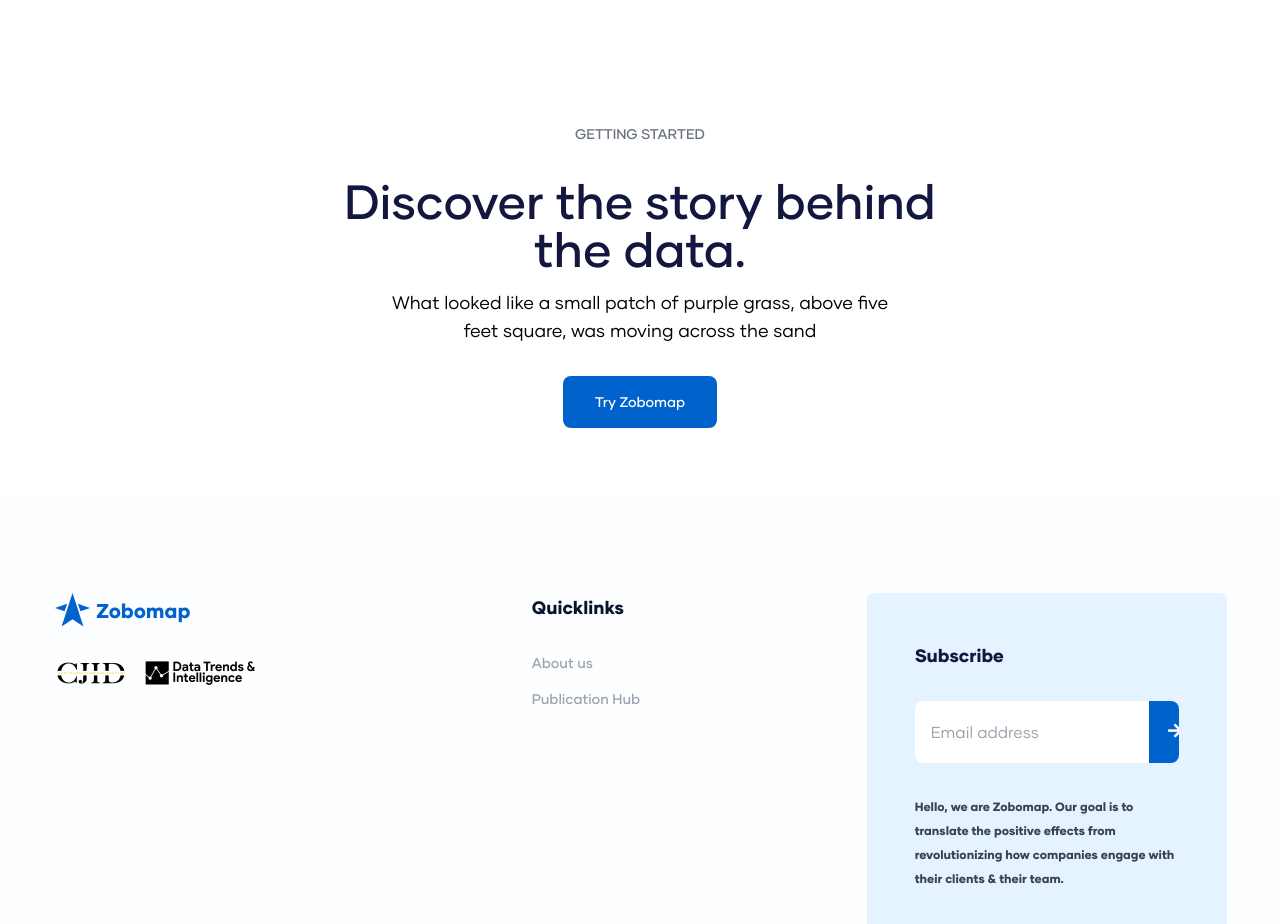
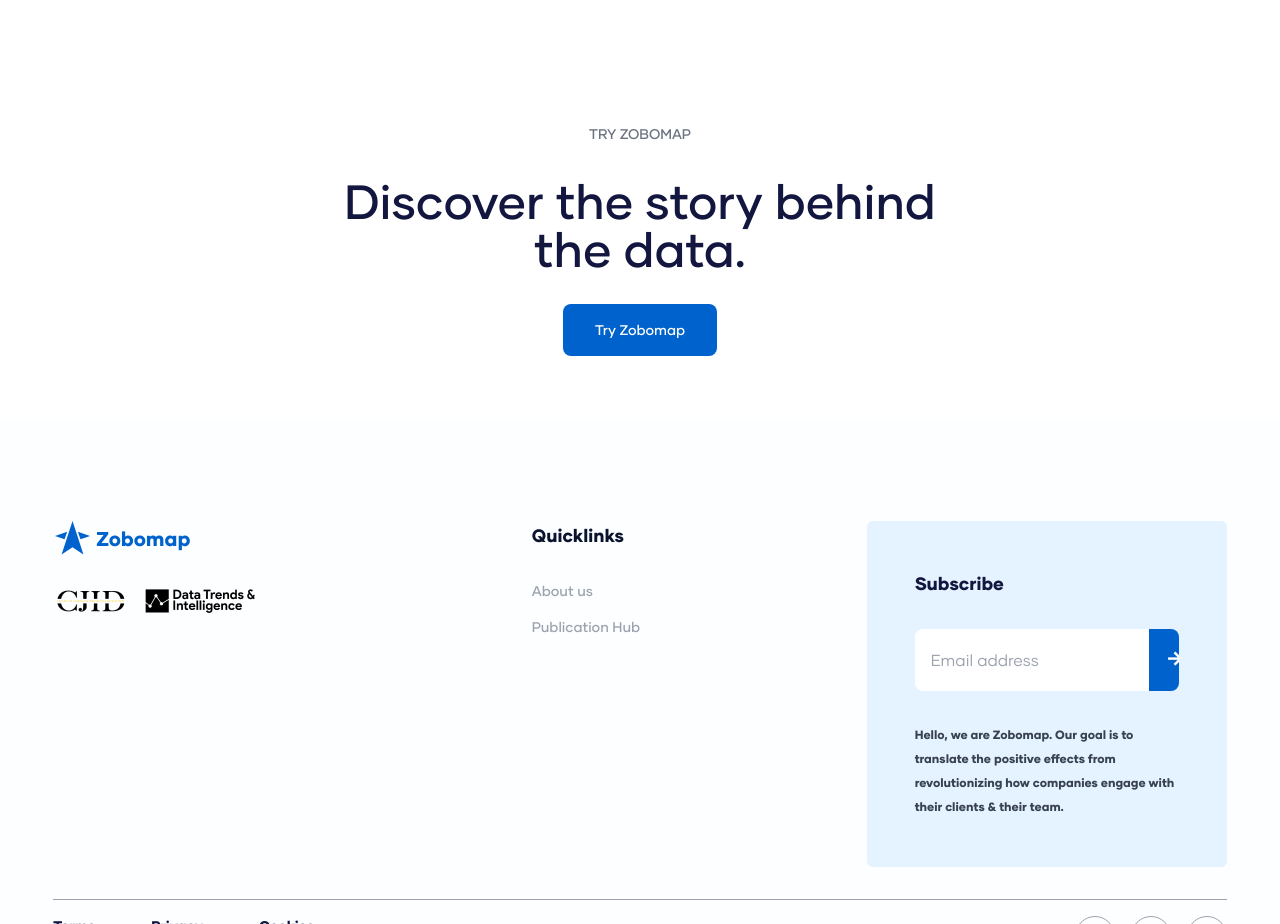
Before and after one commit to Theo-flux/gosi, a React (Vite) app: page / in a window 1280 px wide. Shown: the part 1460-2384 px from the top of the page. Built offline with nearby package versions, Linux system fonts and the light colour scheme.

Commit message:
discover component fix

```diff
--- a/src/components/home/Discover.jsx
+++ b/src/components/home/Discover.jsx
@@ -5,9 +5,8 @@ function Discover(){
         <Section className="">
             <Div className="">
                 <div className="font-gilmer flex flex-col justify-center items-center">
-                    <SmallText className="mb-8">GETTING STARTED</SmallText>
-                    <Title className="text-center mb-4 w-full md:max-w-[650px]">Discover the story behind the data.</Title>
-                    <SubTitle className="mb-8 text-center w-[full] md:max-w-[500px]">What looked like a small patch of purple grass, above five feet square, was moving across the sand </SubTitle>
+                    <SmallText className="">TRY ZOBOMAP</SmallText>
+                    <Title className="text-center my-8 w-full md:max-w-[650px]">Discover the story behind the data.</Title>
                     <Button>Try Zobomap</Button>
                 </div>
             </Div>
```
